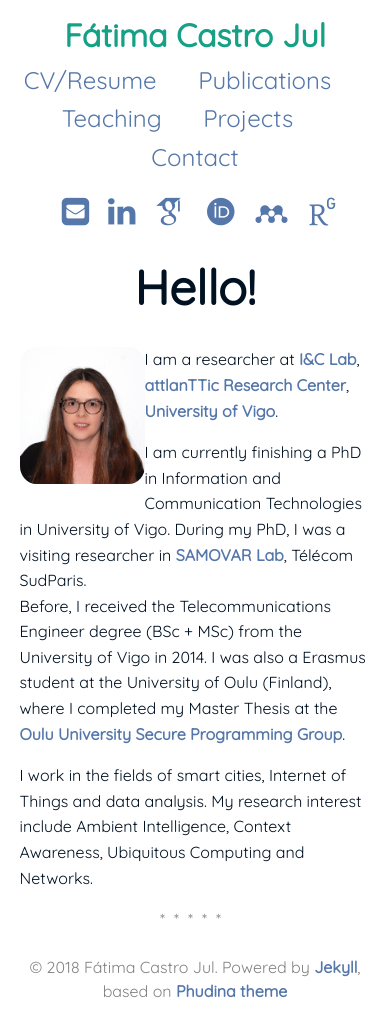
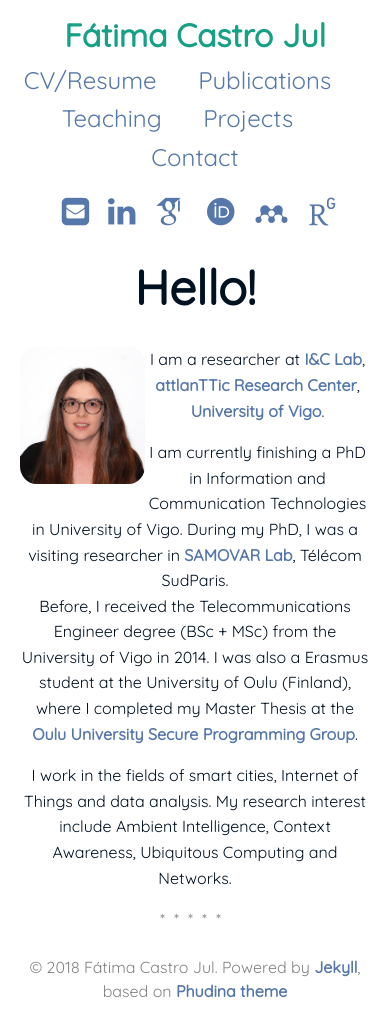
Before and after one commit to Facj/facj.github.io, a Jekyll site: the page built from index.md, in a window 390 px wide. Built offline with Jekyll 4.4.1, drawn with Linux system fonts in a browser that asks for light colours; some web fonts are replaced.

Commit message:
Mobile version: change index elements order

```diff
--- a/assets/css/main.css
+++ b/assets/css/main.css
@@ -276,22 +276,19 @@
     /*margin-right: 50px;
     margin-left: 100px;*/
     margin-bottom: 3%;
-    float: left;
+    /*float: left;*/
 
   }
 
   #describe-text {
       display: block;
-      text-align: left;
+      text-align: center;
       max-width: 100%;
       margin: auto;
       /*margin-right: 100px;
       float: right*/ }
 
   .clearfix::after {
-    content: "";
-    clear: both;
-    display: table;
 }
 
 
```
